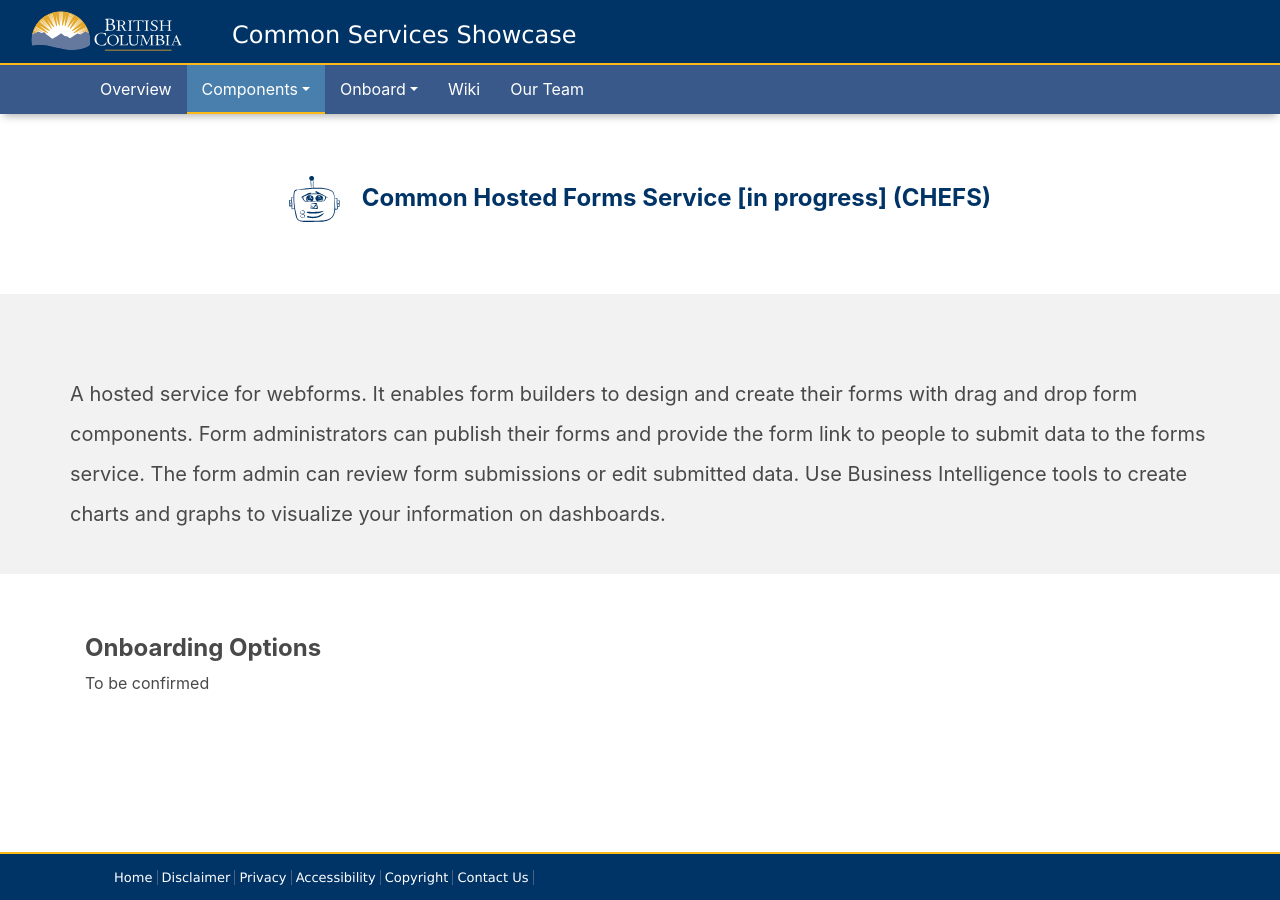
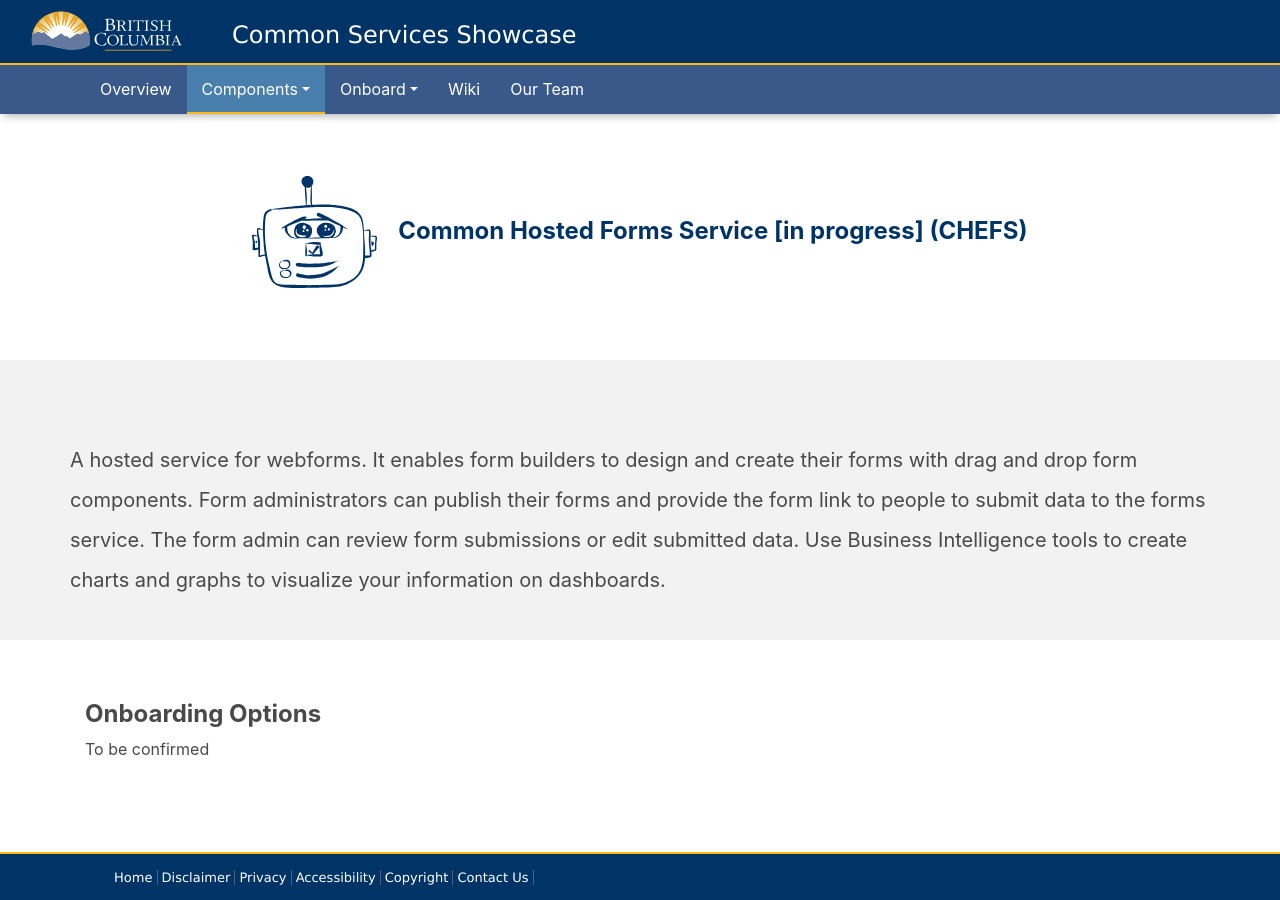
Before and after one commit to bcgov/common-service-showcase, a Jekyll site: the page built from collections/_services/chefs.md, in a window 1280 px wide. Built offline with Jekyll 4.4.1, drawn with Linux system fonts in a browser that asks for light colours; nearby versions of some CDN libraries.

Commit message:
resize mascot

```diff
--- a/_layouts/service.html
+++ b/_layouts/service.html
@@ -4,7 +4,7 @@ layout: default
 <div class="page-header">
   <h2 class="text-center">
     {% if page.pictures.icon  %}
-    <img class="img-fluid mr-3" src="{{ site.baseurl }}/assets/images/{{ page.pictures.icon }}" alt="mascot">
+    <img class="img-fluid mr-3 mascot" src="{{ site.baseurl }}/assets/images/{{ page.pictures.icon }}" alt="mascot">
     {% endif %}
     {{ page.title }} ({{ page.name }})
   </h2>
--- a/_sass/pages.scss
+++ b/_sass/pages.scss
@@ -32,6 +32,14 @@
     .page-description-content {
       padding: 2em 0;
     }
+  }
+}
+
+/* page header with inline mascot image */
+h2 .mascot{
+  height: 7rem;
+  @media (max-width: 768px) {
+    height: 3rem;
   }
 }
 
```
